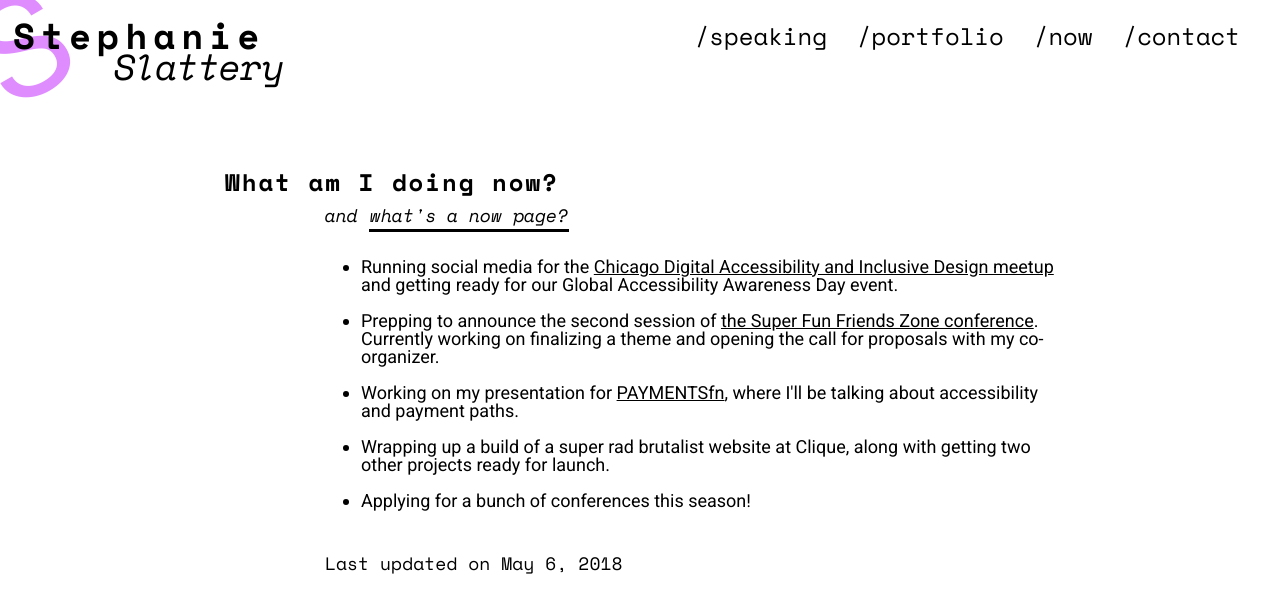
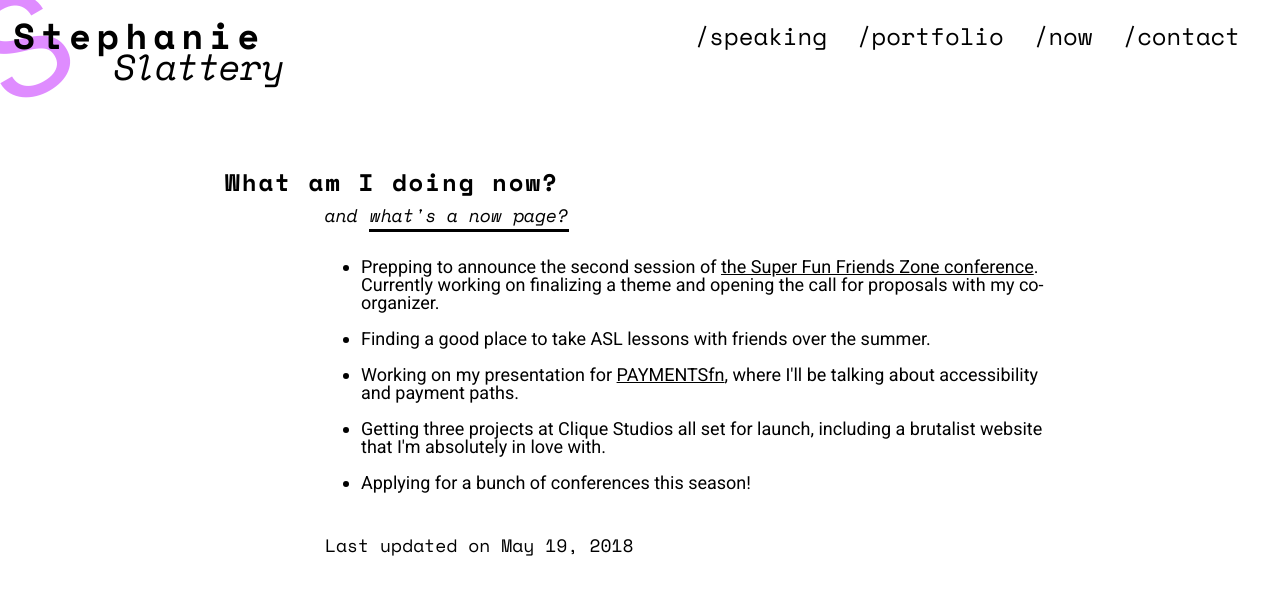
Before and after one commit to sublimemarch/personal-site, a Jekyll site: the page built from now/index.html, in a window 1280 px wide. Shown: the top 613 px of the page. Built offline with Jekyll 4.4.1, drawn with Linux system fonts in a browser that asks for light colours; nearby versions of some CDN libraries.

Commit message:
Update now page.

```diff
--- a/now/index.html
+++ b/now/index.html
@@ -10,19 +10,15 @@ layout: default
   </p>
   <ul>
     <li>
-      Running social media for the
-      <a href="https://www.meetup.com/a11ychi/">Chicago Digital Accessibility and Inclusive Design meetup</a> and getting ready for our Global Accessibility Awareness Day
-      event.
-    </li>
-    <li>
       Prepping to announce the second session of <a href="http://superfunfriends.zone/">the Super Fun Friends Zone conference</a>. Currently working on finalizing a theme and opening the call for proposals with my co-organizer.
     </li>
+    <li>Finding a good place to take ASL lessons with friends over the summer.</li>
     <li>
       Working on my presentation for
       <a href="https://paymentsfn.com/">PAYMENTSfn</a>, where I'll be talking about accessibility and payment paths.
     </li>
     <li>
-      Wrapping up a build of a super rad brutalist website at Clique, along with getting two other projects ready for launch.
+      Getting three projects at Clique Studios all set for launch, including a brutalist website that I'm absolutely in love with.
     </li>
     <li>
       Applying for a bunch of conferences this season!
@@ -30,6 +26,6 @@ layout: default
   </ul>
 
   <p>
-    Last updated on May 6, 2018
+    Last updated on May 19, 2018
   </p>
 </section>
```
